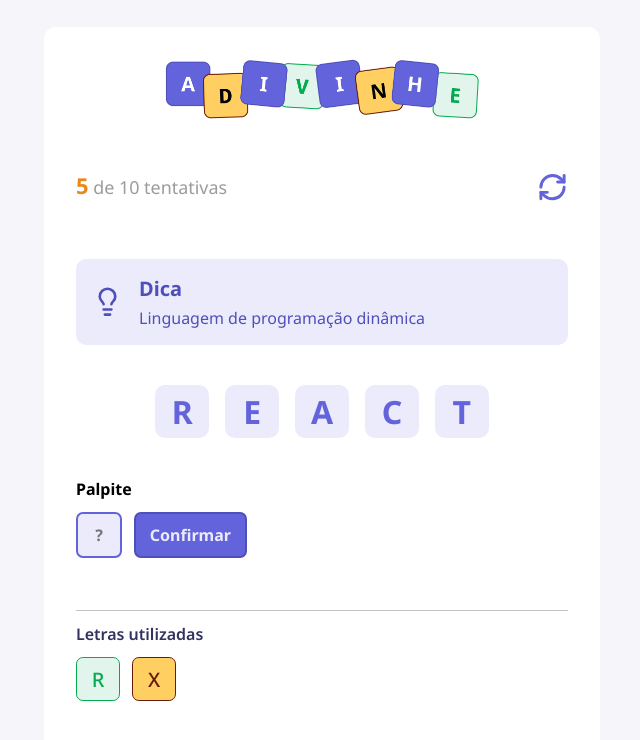
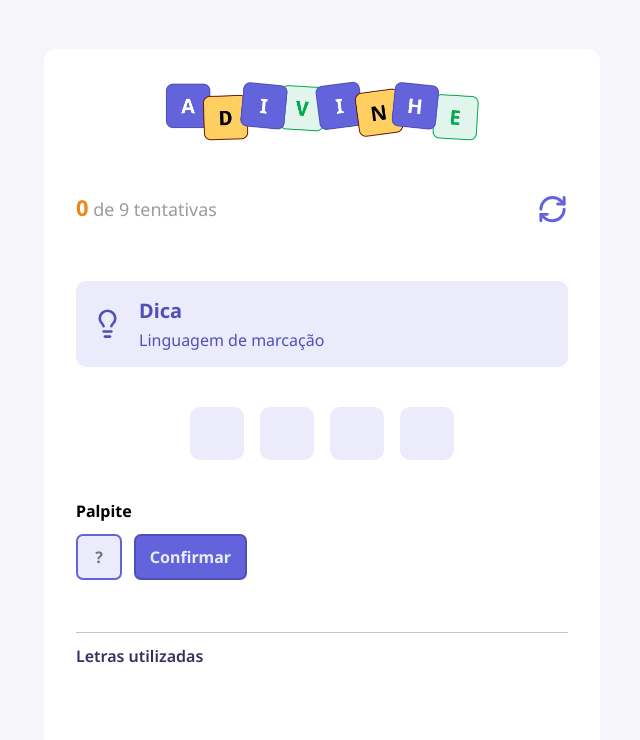
Before and after one commit to Julio-Cesar-Castro/guess-word, a React (Vite) app: page / in a window 1280 px wide. Shown: the top 740 px of the page, without its empty margins (318-958 px from the left). Built offline with nearby package versions, Linux system fonts and the light colour scheme.

Commit message:
Project done

```diff
--- a/src/App.tsx
+++ b/src/App.tsx
@@ -1,40 +1,134 @@
+import styles from "./app.module.css"
+
+import { WORDS, type Challenge } from "./utils/words"
+import { useEffect, useState } from "react"
+
 import { Header } from "./components/Header"
 import { Tip } from "./components/Tip"
 import { Letter } from "./components/Letter"
 import { Input } from "./components/Input"
 import { Button } from "./components/Button"
-import { LettersUsed } from "./components/LettersUsed"
+import { LettersUsed, type LetterUsedProps } from "./components/LettersUsed"
 
-import styles from "./app.module.css"
 
 export function App() {
+  const [score, setScore] = useState(0)
+  const [letter, setLetter] = useState("")
+  const [lettersUsed, setLettersUsed] = useState<LetterUsedProps[]>([])
+  const [challenge, setChallenge] = useState<Challenge | null>(null)
+
+  const ATTEMPTS_MARGIN = 5
 
   function handleRestartGame() {
-    alert("Reiniciar o jogo")
+    const isConfirmed = window.confirm("Você tem certeza que deseja reiniciar?")
+
+    if (isConfirmed) {
+      startGame()
+    }
+  }
+
+  function startGame() {
+    const index = Math.floor(Math.random() * WORDS.length)
+    const randomWord = WORDS[index]
+
+    setChallenge(randomWord)
+
+    setScore(0)
+    setLetter("")
+    setLettersUsed([])
+  }
+
+  function endGame(message: string) {
+    alert(message)
+    startGame()
+  }
+
+  function handleConfirm() {
+    if (!challenge) {
+      return
+    }
+
+    if (!letter.trim()) {
+      return alert("Digite uma letra")
+    }
+
+    const value = letter.toUpperCase()
+
+    const exist = lettersUsed.find((used) => used.value.toUpperCase() === value)
+
+    if (exist) {
+      alert("Você já utilizou a letra " + value)
+      setLetter("")
+    }
+
+    const hits = challenge.word.toUpperCase().split("").filter((char) => char === value).length
+
+    const correct = hits > 0
+
+    const currentScore = score + hits
+
+    setLettersUsed((prevState) => [...prevState, { value, correct }])
+    setScore(currentScore)
+    setLetter("")
+
+  }
+
+  useEffect(() => {
+    startGame()
+  }, [])
+
+  useEffect(() => {
+    if (!challenge) {
+      return
+    }
+
+    setTimeout(() => {
+      if (score === challenge.word.length) {
+        return endGame("Parabéns, você descobriu a palavra")
+      }
+
+      const attemptsLimit = challenge.word.length + ATTEMPTS_MARGIN
+
+      if (lettersUsed.length === attemptsLimit) {
+        endGame("Que pena, você usou todas as tentativas!")
+      }
+
+    }, 200)
+
+  }, [score, lettersUsed.length])
+
+  if (!challenge) {
+    return
   }
 
   return (
     <div className={styles.container}>
       <main>
-        <Header current={5} max={10} onRestart={handleRestartGame} />
-        <Tip tip="Linguagem de programação dinâmica" />
+        <Header current={lettersUsed.length} max={challenge.word.length + ATTEMPTS_MARGIN} onRestart={handleRestartGame} />
+        <Tip tip={challenge.tip} />
 
         <div className={styles.word} >
-          <Letter value="R" />
-          <Letter value="E" />
-          <Letter value="A" />
-          <Letter value="C" />
-          <Letter value="T" />
+
+          {challenge.word.split("").map((letter, index) => {
+
+            const letterUsed = lettersUsed.find((used) => used.value.toUpperCase() === letter.toUpperCase())
+
+            return (
+              <Letter key={index} value={letterUsed?.value} color={letterUsed?.correct ? "correct" : "default"} />
+            )
+          })}
+
+
         </div>
 
         <h4>Palpite</h4>
 
         <div className={styles.guess}>
-          <Input autoFocus maxLength={1} placeholder="?" />
-          <Button title="Confirmar" />
+          <Input autoFocus maxLength={1} placeholder="?" value={letter} onChange={(e) => setLetter(e.target.value)} />
+          <Button title="Confirmar" onClick={handleConfirm} />
         </div>
 
-        <LettersUsed />
+        <LettersUsed data={lettersUsed} />
 
       </main>
     </div>
--- a/src/components/LettersUsed/index.tsx
+++ b/src/components/LettersUsed/index.tsx
@@ -2,14 +2,26 @@
 
 import { Letter } from "../Letter"
 
-export function LettersUsed() {
+export type LetterUsedProps = {
+  value: string
+  correct: boolean
+}
+
+type Props = {
+  data: LetterUsedProps[]
+}
+
+export function LettersUsed({ data }: Props) {
   return (
     <div className={styles.lettersUsed}>
       <h5>Letras utilizadas</h5>
 
       <div>
-        <Letter value="R" size="small" color="correct" />
-        <Letter value="X" size="small" color="wrong" />
+        {
+          data.map(({ value, correct }) => (
+            <Letter value={value} size="small" color={correct ? "correct" : "wrong"} />
+          ))
+        }
       </div>
     </div>
   )
```
